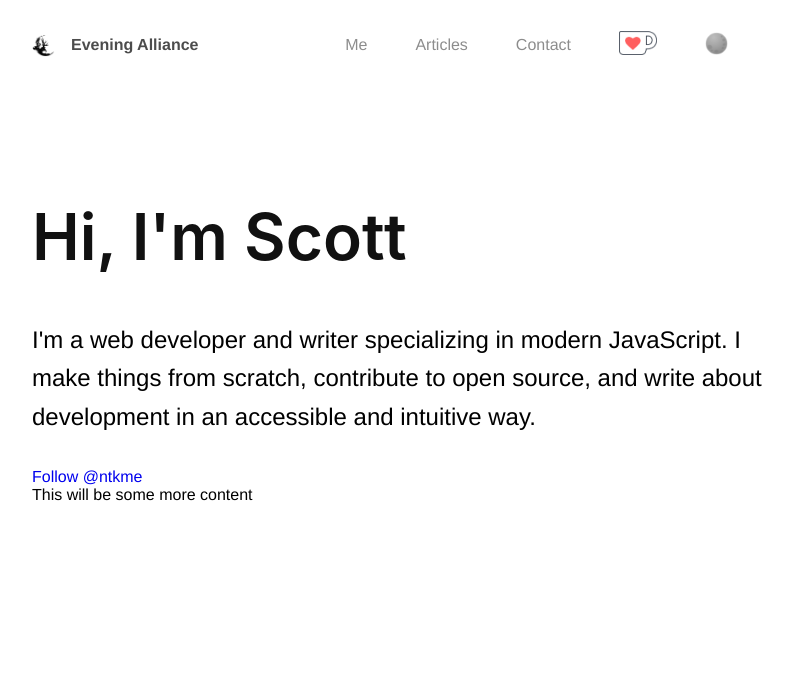
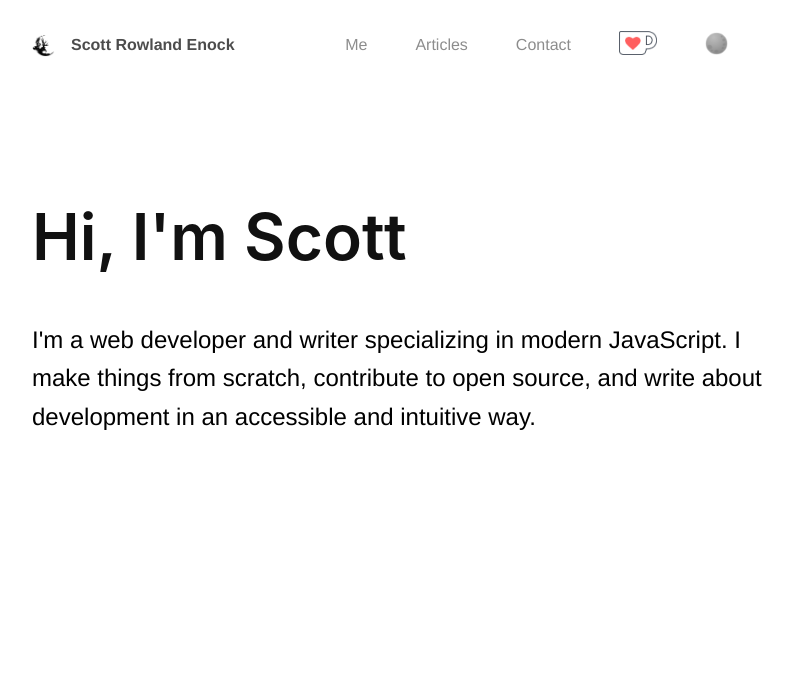
Before and after one commit to ScottEnock/scottenock.com, a Gatsby site: page / in a window 1280 px wide. Shown: the whole page, without its empty margins (240-1033 px from the left). Built offline with nearby package versions, Linux system fonts and the light colour scheme; Gatsby itself is replaced by a stand-in of ours.

Commit message:
Layout implementation & basic GraphQL Query

```diff
--- a/gatsby-config.js
+++ b/gatsby-config.js
@@ -6,7 +6,19 @@
 
 module.exports = {
   siteMetadata : {
-    title: "Evening Alliance",
+    title: "Scott Rowland Enock",
     author: "Scott Enock"
-  }
+  },
+  plugins : [
+    "gatsby-plugin-react-helmet",
+    "gatsby-plugin-catch-links",
+    "gatsby-transformer-remark",
+    {
+      resolve: "gatsby-source-filesystem",
+      options: {
+        path: `${__dirname}/src/posts`,
+        name: "posts"
+      }
+    }
+  ]
 }
--- /dev/null
+++ b/src/components/Layout.js
@@ -0,0 +1,13 @@
+import React from 'react'
+import Navbar from './Navbar'
+
+const Layout = ({ children }) => {
+    return (
+        <main id="main-container">
+            <Navbar/>
+            <div className="container">{children}</div>
+        </main>
+    )
+}
+
+export default Layout
--- /dev/null
+++ b/src/components/Navbar.js
@@ -0,0 +1,47 @@
+import React from 'react'
+import {Link, graphql, StaticQuery } from "gatsby"
+
+import EaLogo from "../images/logo.png"
+import kofi from "../images/kofi.png"
+import moon from "../images/moon.png"
+
+const Navbar = () => (
+	<StaticQuery
+
+		query = {
+			graphql`
+				query {
+					site {
+					siteMetadata {
+						title
+					}
+					}
+				}
+			`
+		}
+
+		render = {data => (
+			<nav>
+				<div className="nav-container">
+					<div className="brand">
+						<Link to="/">
+							<img src={EaLogo} alt="Evening Alliance Logo" className="favicon" />
+							<span className="text">{data.site.siteMetadata.title}</span>
+						</Link>
+					</div>
+					<div className="links">
+						<Link to="/me">Me</Link>
+						<Link to="/articles">Articles</Link>
+						<Link to="/contact">Contact</Link>
+						<Link to="/"><img src={kofi} alt="Kofi Page" className="kofi" /></Link>
+						<Link to="/"><img src={moon} alt="Dark Mode" className="favicon" /></Link>
+					</div>
+				</div>
+			</nav>
+
+		)}
+
+	/>
+)
+
+export default Navbar
--- a/src/components/header.js
+++ /dev/null
@@ -1,28 +0,0 @@
-import React from 'react'
-import {Link} from "gatsby"
-
-import EaLogo from "../images/logo.png"
-import kofi from "../images/kofi.png"
-import moon from "../images/moon.png"
-
-export default function header() {
-	return (
-		<nav>
-			<div className="nav-container">
-				<div className="brand">
-					<Link to="/">
-						<img src={EaLogo} alt="Evening Alliance Logo" className="favicon" />
-						<span className="text">Evening Alliance</span>
-					</Link>
-				</div>
-				<div className="links">
-					<Link to="/me">Me</Link>
-					<Link to="/blog">Articles</Link>
-					<Link to="/contact">Contact</Link>
-					<Link to="/"><img src={kofi} alt="Kofi Page" className="kofi" /></Link>
-					<Link to="/"><img src={moon} alt="Dark Mode" className="favicon" /></Link>
-				</div>
-			</div>
-		</nav>
-	)
-}
--- a/src/pages/index.js
+++ b/src/pages/index.js
@@ -3,24 +3,15 @@ import React from 'react'
 import "../styles/normalize.css"
 import "../styles/style.css"
 
-import Header from "../components/header"
+import Layout from '../components/Layout'
 
 export default function index() {
 	return (
-		<div>
-			<Header/>
-			<div id="main-container">
-				<div className="container">
-					<div className="lead">
-						<h1>Hi, I'm Scott</h1>
-						<p>I'm a web developer and writer specializing in modern JavaScript. I make things from scratch, contribute to open source, and write about development in an accessible and intuitive way.</p>
-						<a className="github-button" href="https://github.com/ntkme" data-size="large" aria-label="Follow @ntkme on GitHub">Follow @ntkme</a>
-					</div>
-				</div>
-				<div className="container">
-					This will be some more content
-				</div>
+		<Layout>
+			<div className="lead">
+				<h1>Hi, I'm Scott</h1>
+				<p>I'm a web developer and writer specializing in modern JavaScript. I make things from scratch, contribute to open source, and write about development in an accessible and intuitive way.</p>
 			</div>
-		</div>
+		</Layout>
 	)
 }
```
Also changed, not shown: package.json (+9 -4 lines), src/pages/articles.js (added, +12 -0 lines), src/pages/contact.js (+3 -9 lines), src/pages/me.js (+8 -14 lines), src/posts/static-vs-normal-queries.md (added, +13 -0 lines), 2 other files.
